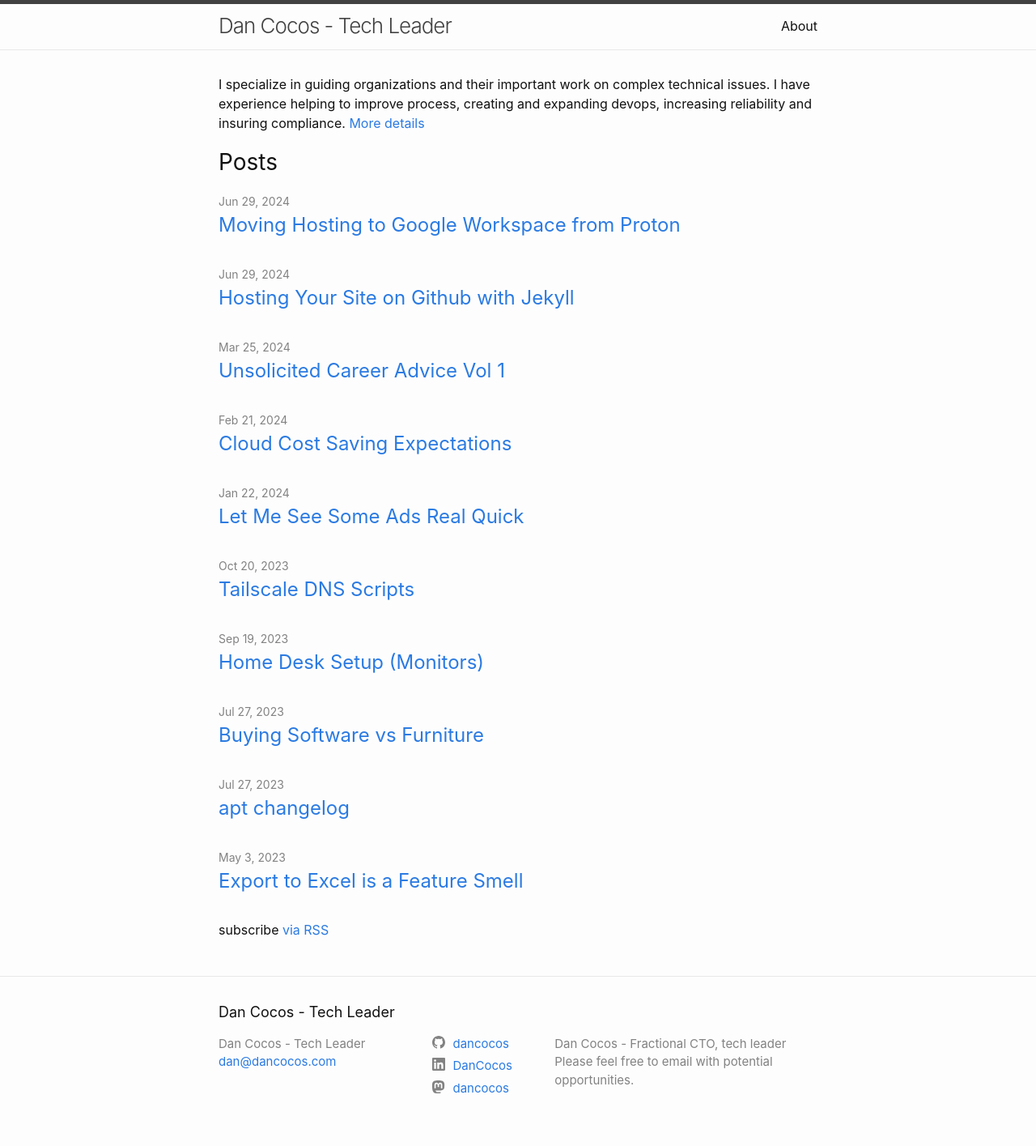
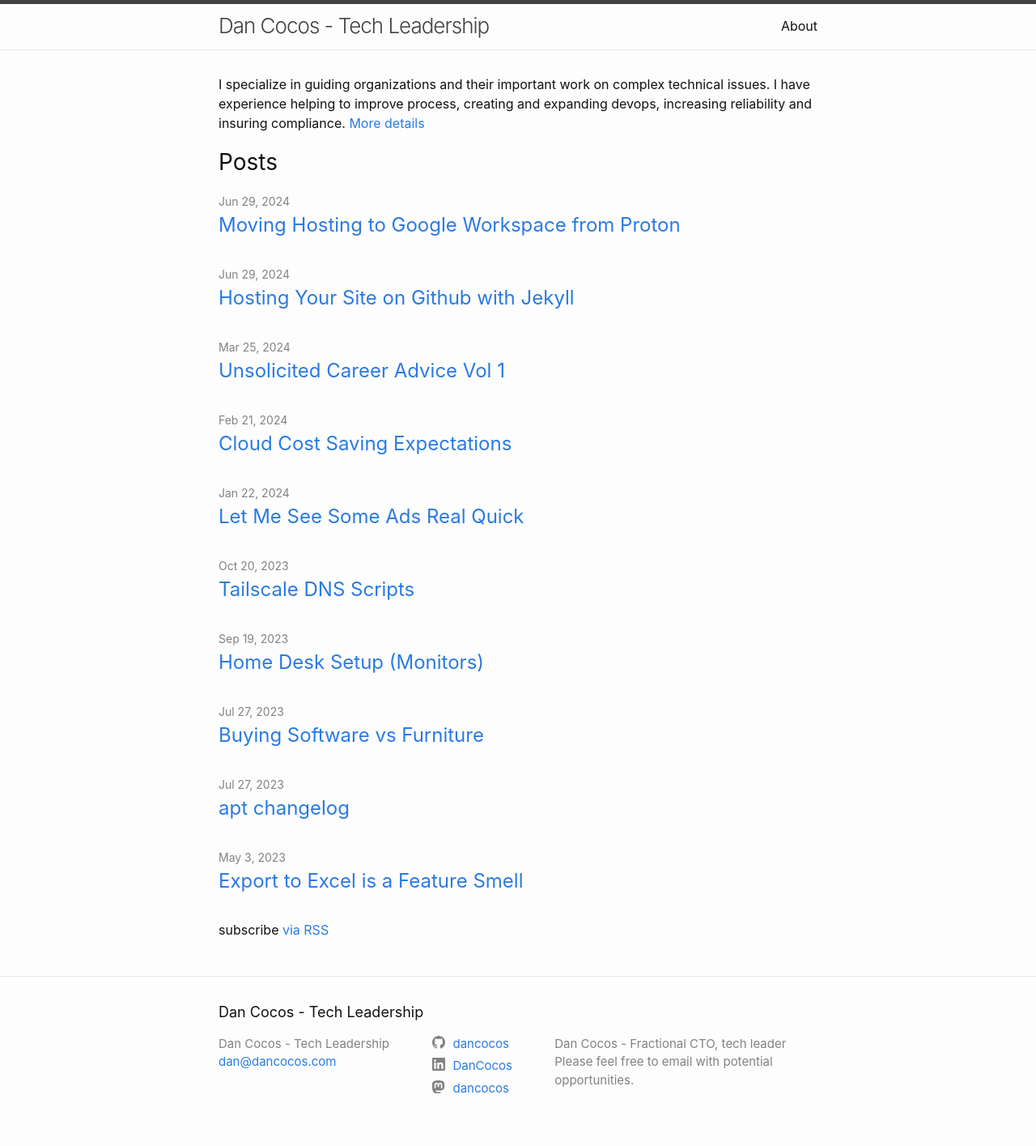
Before and after one commit to dancocos/dancocos, a Jekyll site: the page built from index.markdown, in a window 1280 px wide. Shown: the whole page at 81% size. Built offline with Jekyll 4.4.1, drawn with Linux system fonts in a browser that asks for light colours.

```diff
--- a/_config.yml
+++ b/_config.yml
@@ -18,7 +18,7 @@
 # You can create any custom variable you would like, and they will be accessible
 # in the templates via {{ site.myvariable }}.
 
-title: Dan Cocos - Tech Leader
+title: Dan Cocos - Tech Leadership
 email: dan@dancocos.com
 description: >- # this means to ignore newlines until "baseurl:"
   Dan Cocos - Fractional CTO, tech leader
```
